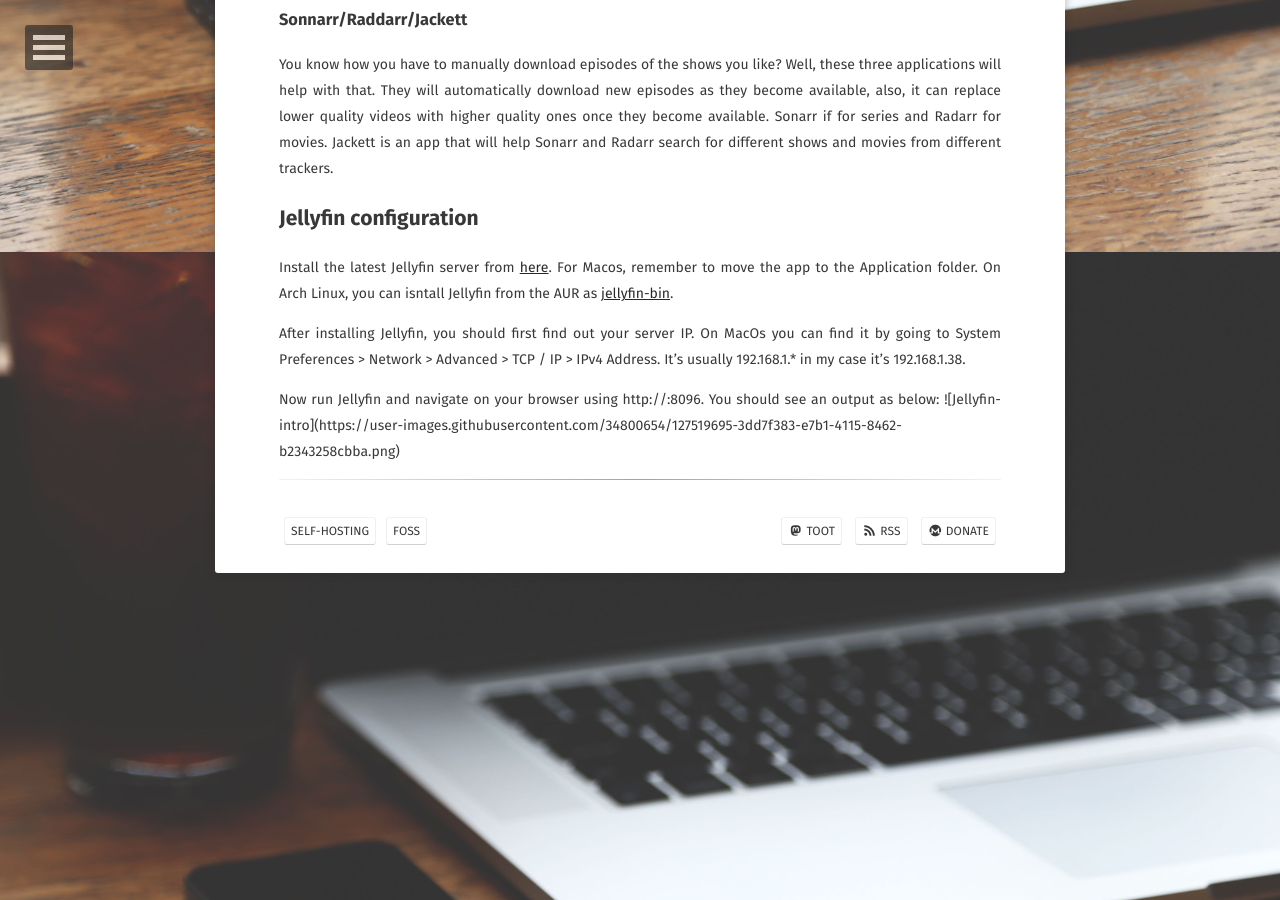
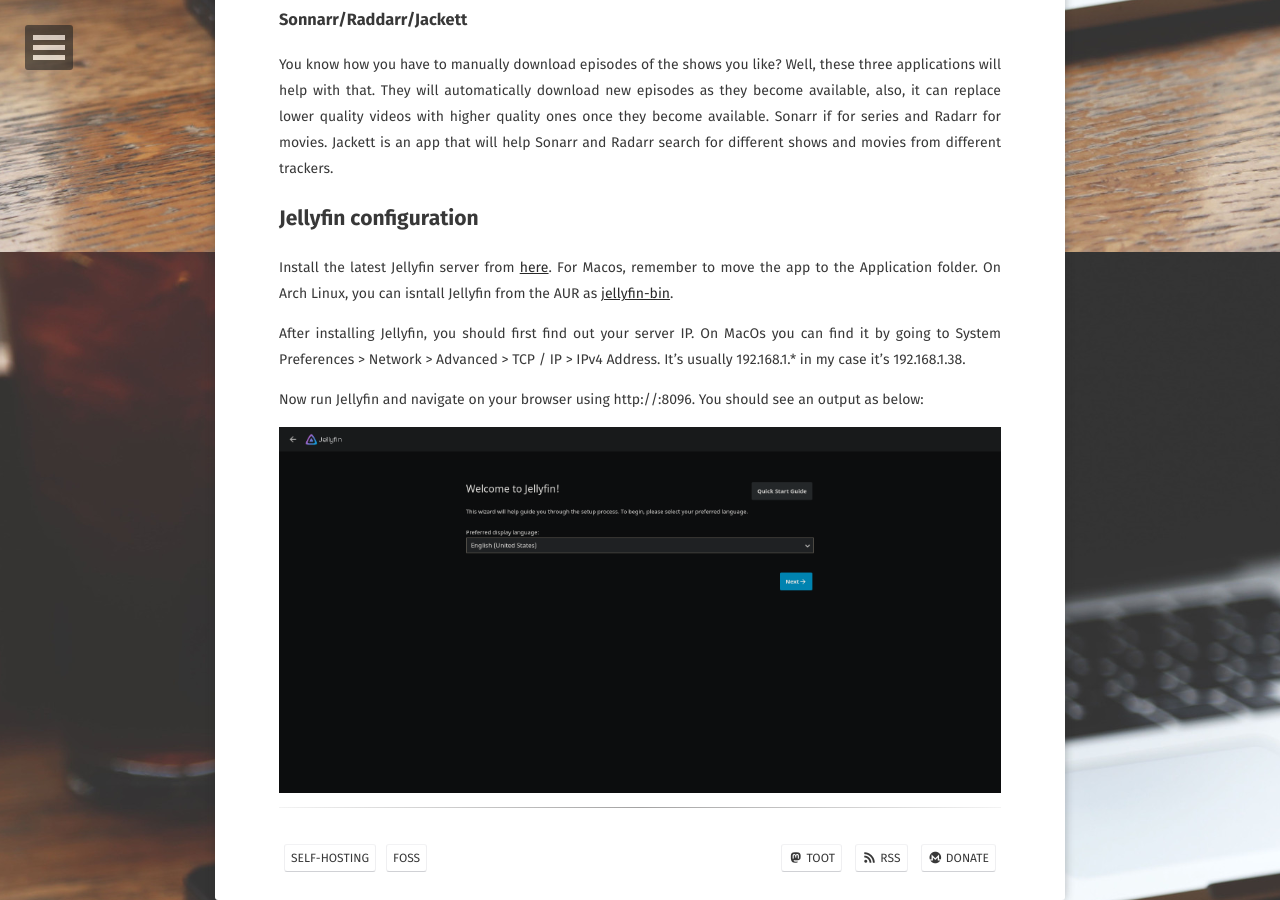
Before and after one commit to FuzzyGrim/blog, a Jekyll site: the page built from _posts/2021-08-01-jellyfin.md, in a window 1280 px wide and 900 px high, scrolled down 648 px. Built offline with Jekyll 4.4.1, drawn with Linux system fonts in a browser that asks for light colours; some web fonts are replaced.

Commit message:
jellyfin guide

```diff
--- a/_posts/2021-08-01-jellyfin.md
+++ b/_posts/2021-08-01-jellyfin.md
@@ -20,4 +20,5 @@ Install the latest Jellyfin server from [here](https://jellyfin.org/downloads/).
 After installing Jellyfin, you should first find out your server IP. On MacOs you can find it by going to System Preferences > Network > Advanced > TCP / IP > IPv4 Address. It's usually 192.168.1.* in my case it's 192.168.1.38.
 
 Now run Jellyfin and navigate on your browser using http://<your-server-ip>:8096. You should see an output as below:
-![Jellyfin-intro](https://user-images.githubusercontent.com/34800654/127519695-3dd7f383-e7b1-4115-8462-b2343258cbba.png)
+
+![Jellyfin-intro](../assets/post-assets/jellyfin/jellyfin-intro.png)
```
